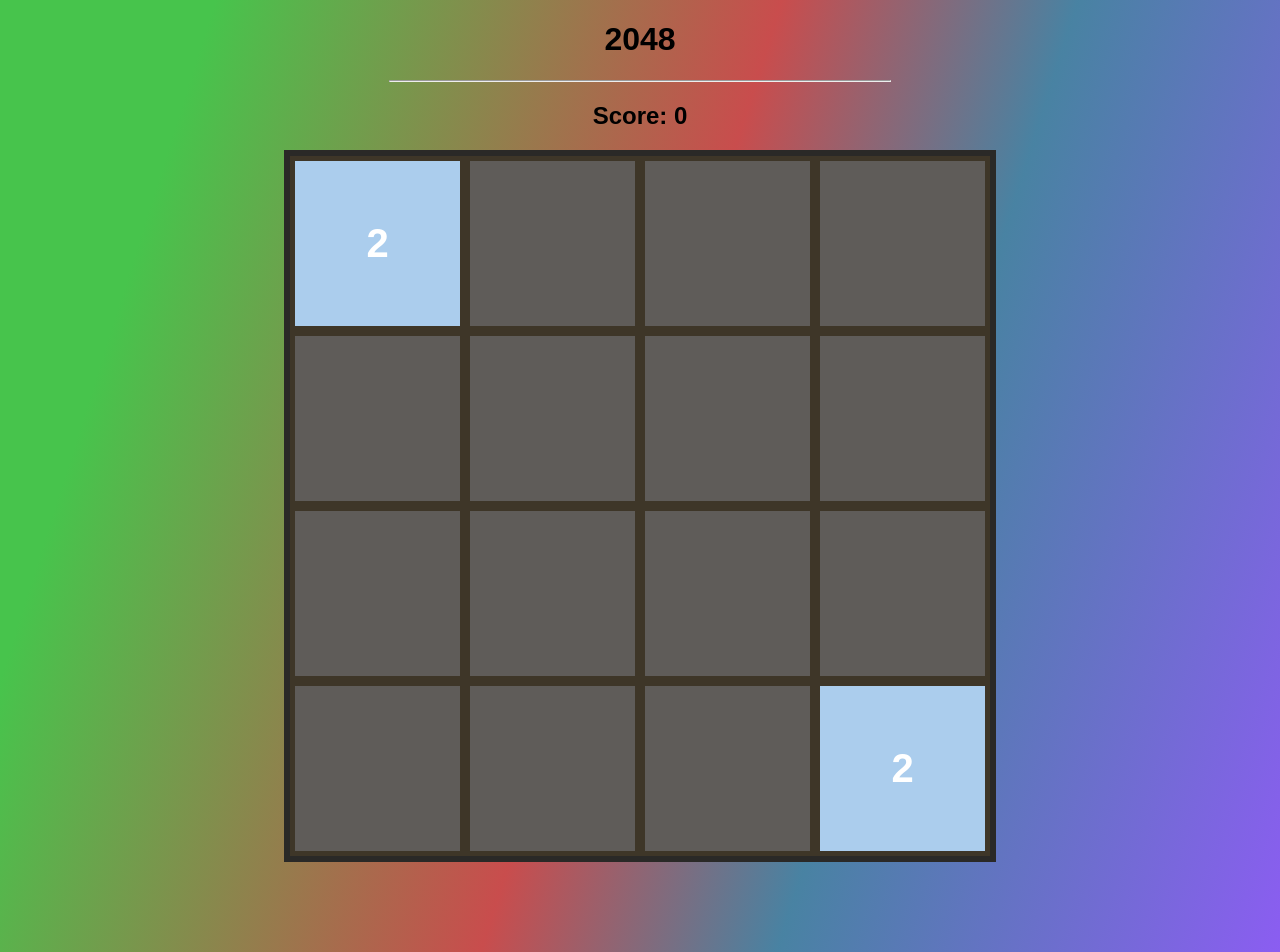
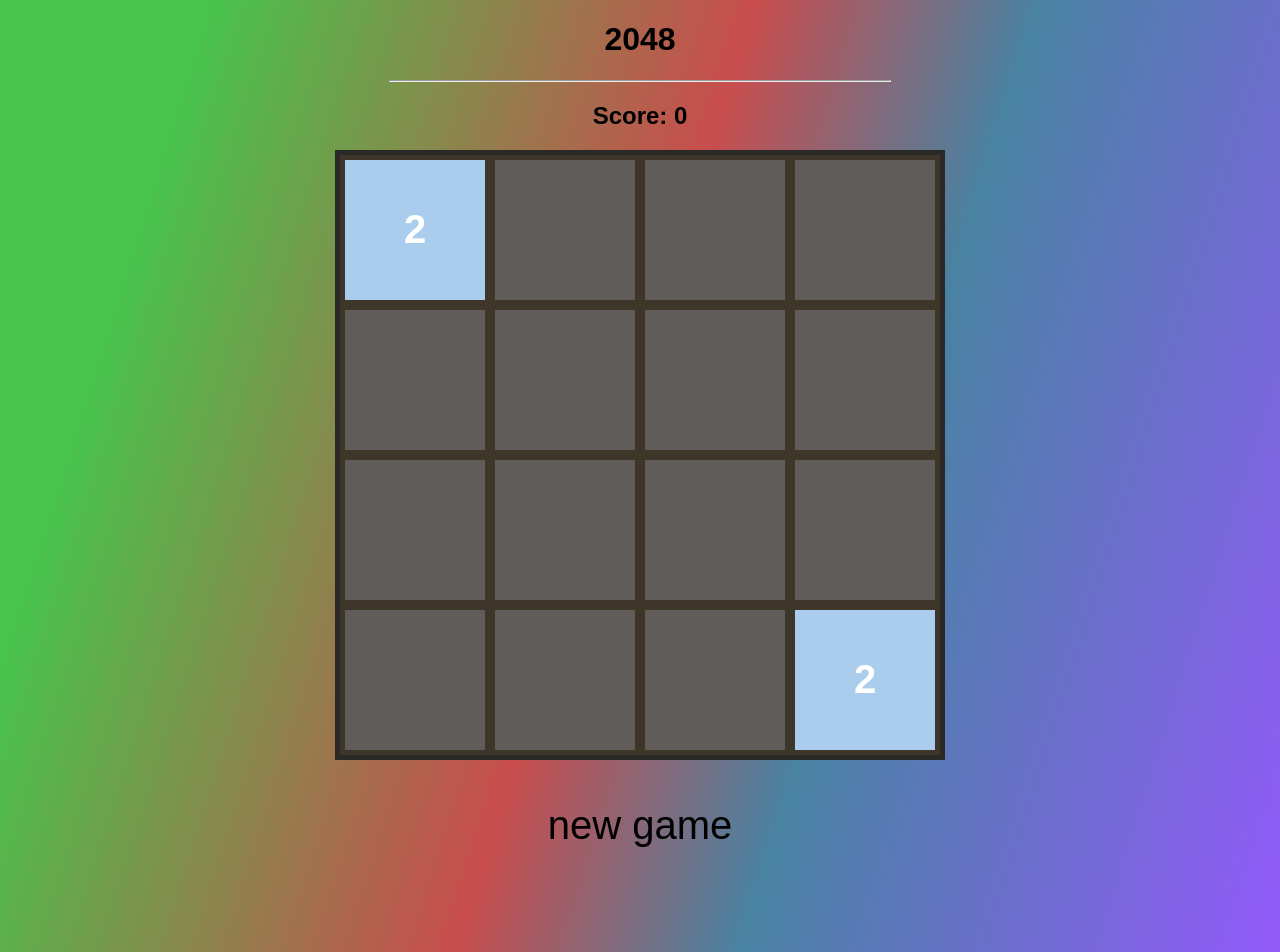
Before and after one commit to Cole-Callaway/Capstone, a website: page public/index.html in a window 1280 px wide. Shown: the top 952 px of the page. Drawn offline with Linux system fonts and the light colour scheme.

Commit message:
new game button

```diff
--- a/public/index.html
+++ b/public/index.html
@@ -18,5 +18,8 @@
     </div>
     </div>
     </div>
+    <button id="new-game" type="button" >
+      new game
+    </button>
   </body>
 </html>
--- a/public/styles.css
+++ b/public/styles.css
@@ -8,26 +8,42 @@ body {
     rgba(50, 115, 151, 0.89) 64.61%,
     rgba(114, 28, 255, 0.74) 100%
   );
-  height: 1200px;
+  background-repeat: no-repeat;
+  height: 1020px;
 }
 
+#new-game {
+  width: 298px;
+  height: 92px;
+  font-size: 40px;
+  margin-top: 20px;
+  background-color: transparent;
+  border: none;
+  border-radius: 20px;
+}
+
+#new-game:hover {
+  background-color: #0e1ea9;
+  letter-spacing: 2px;
+  color: white;
+}
 hr {
   width: 500px;
 }
 
 #board {
-  width: 700px;
-  height: 700px;
+  width: 600px;
+  height: 600px;
   background-color: #5f5c59;
-  border: 6px solid #2a2927;
+  border: 5px solid #2a2927;
   margin: 0 auto;
   display: flex;
   flex-wrap: wrap;
 }
 
 .tile {
-  width: 165px;
-  height: 165px;
+  width: 140px;
+  height: 140px;
   border: 5px solid #3e3628;
   font-size: 40px;
   font-weight: bold;
```
